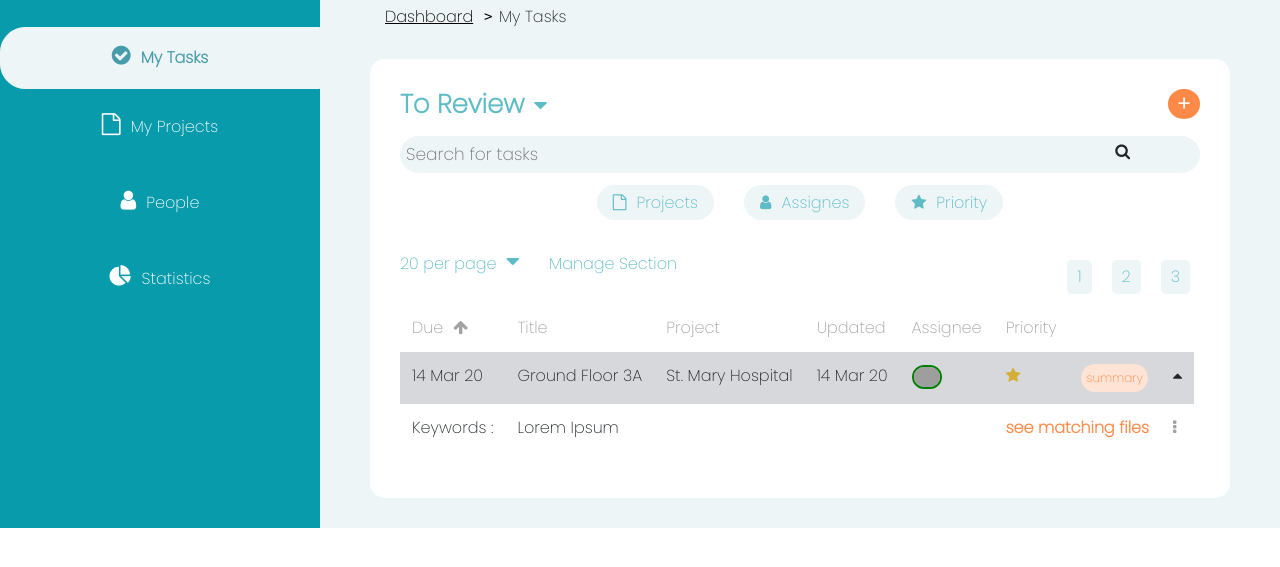
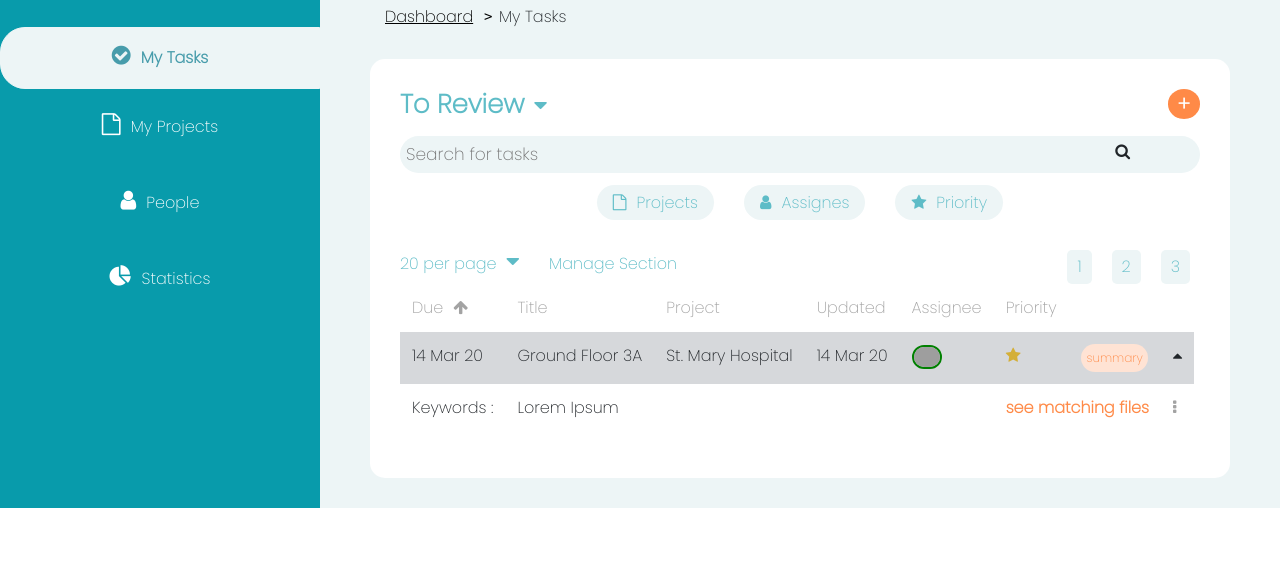
Before and after one commit to Shubhampratapsingh/dashboard1, a plain HTML site: page index.html in a window 1280 px wide. Shown: the part 137-704 px from the top of the page. Drawn offline with nearby package versions, Linux system fonts and the light colour scheme; grey boxes are pictures that could not be loaded.

Commit message:
Update style.css

```diff
--- a/style.css
+++ b/style.css
@@ -162,8 +162,10 @@ a.nav-link.active {
     display:inline-block;
 }
 .page{
-    padding:30px 0;
     color:#5EBCC7;
+}
+.filter{
+    margin-bottom:30px;
 }
 .page .left-section .left-heading{
     margin-right:30px;
@@ -173,7 +175,7 @@ a.nav-link.active {
     padding: 5px 10px;
     border-radius: 5px;
     display: inline-block;
-    margin: 10px;
+    margin: 0 10px;
 }
 .table-section td img {
     width:30px;
```
